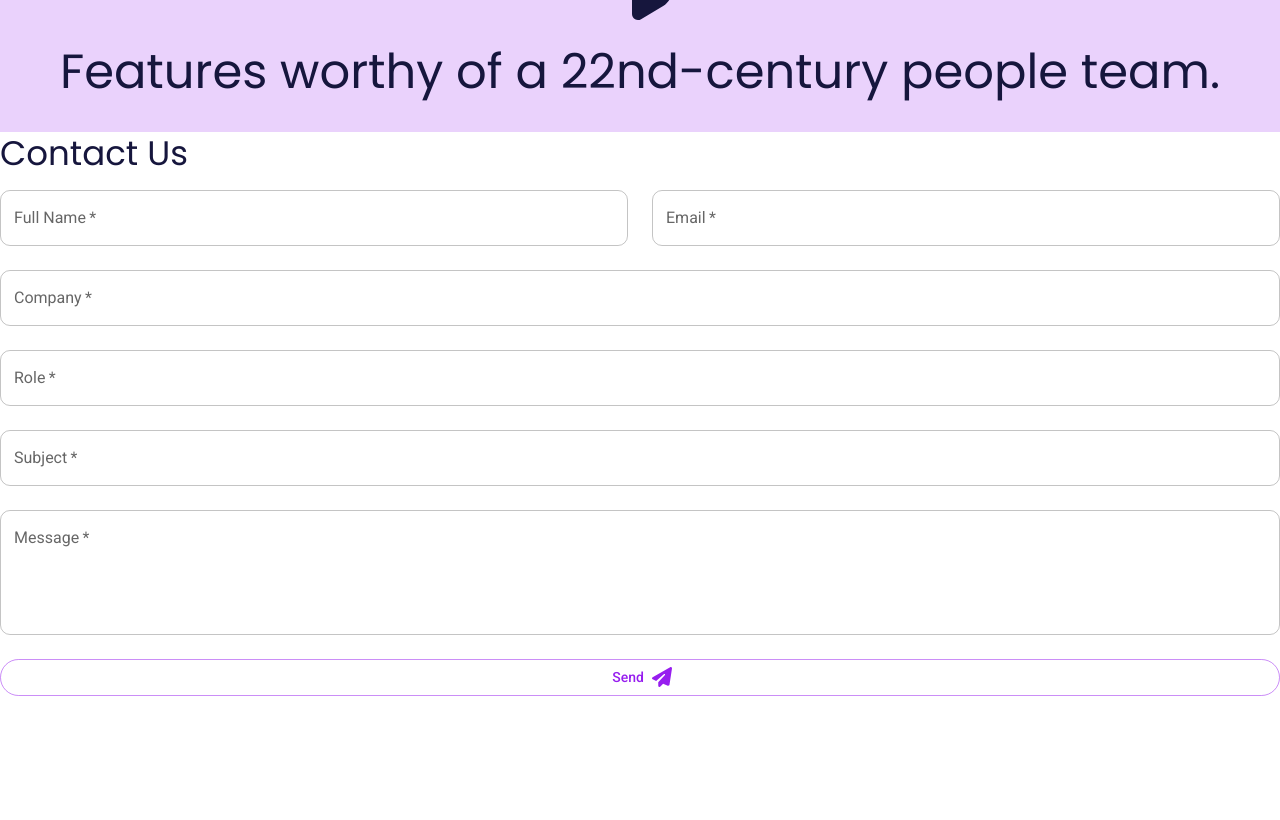
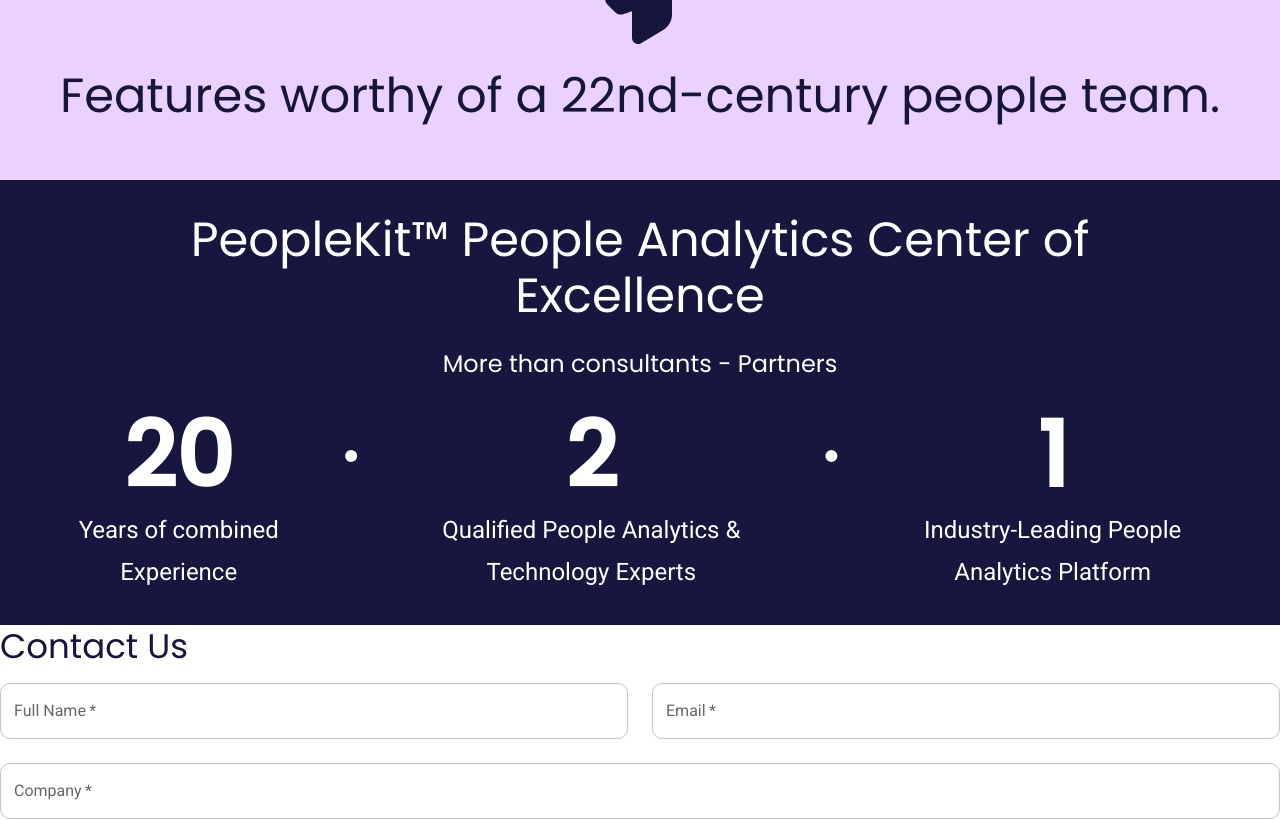
Before and after one commit to peoplekit/website, a React (Vite) app: page / in a window 1280 px wide. Shown: the part 1620-2440 px from the top of the page. Before the commit the page ends 2316 px from the top, so only its background shows below. Built offline with nearby package versions, Linux system fonts and the light colour scheme.

Commit message:
feat: second banner

```diff
--- a/src/components/banner.tsx
+++ b/src/components/banner-22nd.tsx
@@ -4,7 +4,7 @@ import { SectionContent } from '@components/section.content.tsx';
 import { FontAwesomeIcon } from '@fortawesome/react-fontawesome';
 import { faRocket } from '@fortawesome/free-solid-svg-icons';
 
-export const Banner: FC = () => {
+export const Banner22nd: FC = () => {
   return (
     <SectionContent>
       <Stack textAlign="center" sx={{ py: 4 }} gap={3}>
--- /dev/null
+++ b/src/components/banner-excellence.tsx
@@ -0,0 +1,53 @@
+import { FC } from 'react';
+import { Box, Stack, Typography } from '@mui/material';
+import { SectionContent } from '@components/section.content.tsx';
+
+export const BannerExcellence: FC = () => {
+  return (
+    <SectionContent maxWidth="lg">
+      <Stack textAlign="center" sx={{ py: 4 }} gap={3}>
+        <Typography variant="h3" color="white">
+          PeopleKit™ People Analytics Center of Excellence
+        </Typography>
+        <Typography variant="h5" color="white">
+          More than consultants - Partners
+        </Typography>
+        <Stack
+          direction="row"
+          justifyContent="center"
+          gap={6}
+          divider={
+            <Typography sx={{ py: 3 }} variant="h3" color="white">
+              •
+            </Typography>
+          }
+        >
+          <Box>
+            <Typography variant="h1" color="white">
+              20
+            </Typography>
+            <Typography variant="subtitle1" color="white">
+              Years of combined Experience
+            </Typography>
+          </Box>
+          <Box>
+            <Typography variant="h1" color="white">
+              2
+            </Typography>
+            <Typography variant="subtitle1" color="white">
+              Qualified People Analytics & Technology Experts
+            </Typography>
+          </Box>
+          <Box>
+            <Typography variant="h1" color="white">
+              1
+            </Typography>
+            <Typography variant="subtitle1" color="white">
+              Industry-Leading People Analytics Platform
+            </Typography>
+          </Box>
+        </Stack>
+      </Stack>
+    </SectionContent>
+  );
+};
--- a/src/components/section.content.tsx
+++ b/src/components/section.content.tsx
@@ -1,10 +1,11 @@
 import { FC, ReactNode } from 'react';
-import { Container } from '@mui/material';
+import { Breakpoint, Container } from '@mui/material';
 
 export interface SectionContentProps {
   children: ReactNode;
+  maxWidth?: Breakpoint;
 }
 
-export const SectionContent: FC<SectionContentProps> = ({ children }) => {
-  return <Container maxWidth="xl">{children}</Container>;
+export const SectionContent: FC<SectionContentProps> = ({ children, maxWidth }) => {
+  return <Container maxWidth={maxWidth || 'xl'}>{children}</Container>;
 };
--- a/src/pages/home.tsx
+++ b/src/pages/home.tsx
@@ -5,7 +5,8 @@ import { Section } from '@components/section';
 import { ContactUs } from '@components/contact-us';
 import { ScrollToHashElement } from '@components/scroll-to-hash-element';
 import { useTheme } from '@mui/material';
-import { Banner } from '@components/banner.tsx';
+import { Banner22nd } from '@components/banner-22nd.tsx';
+import { BannerExcellence } from '@components/banner-excellence.tsx';
 
 export const Home: FC = () => {
   const { palette } = useTheme();
@@ -18,8 +19,11 @@ export const Home: FC = () => {
       <Section height="75vh">
         <Roles />
       </Section>
-      <Section height="20vh" backgroundColor={palette.primary.light}>
-        <Banner />
+      <Section height="40vh" alignItems="center" backgroundColor={palette.primary.light}>
+        <Banner22nd />
+      </Section>
+      <Section height="50vh" alignItems="center" backgroundColor={palette.primary.dark}>
+        <BannerExcellence />
       </Section>
       <Section id="contact-us">
         <ContactUs />
--- a/src/theme/theme.ts
+++ b/src/theme/theme.ts
@@ -49,7 +49,7 @@ export const theme = createTheme({
     primary: {
       light: '#971EEF33',
       main: '#971EEF',
-      dark: '#3B008F'
+      dark: '#16163f'
     },
     secondary: {
       light: '#F3ADFF',
```
